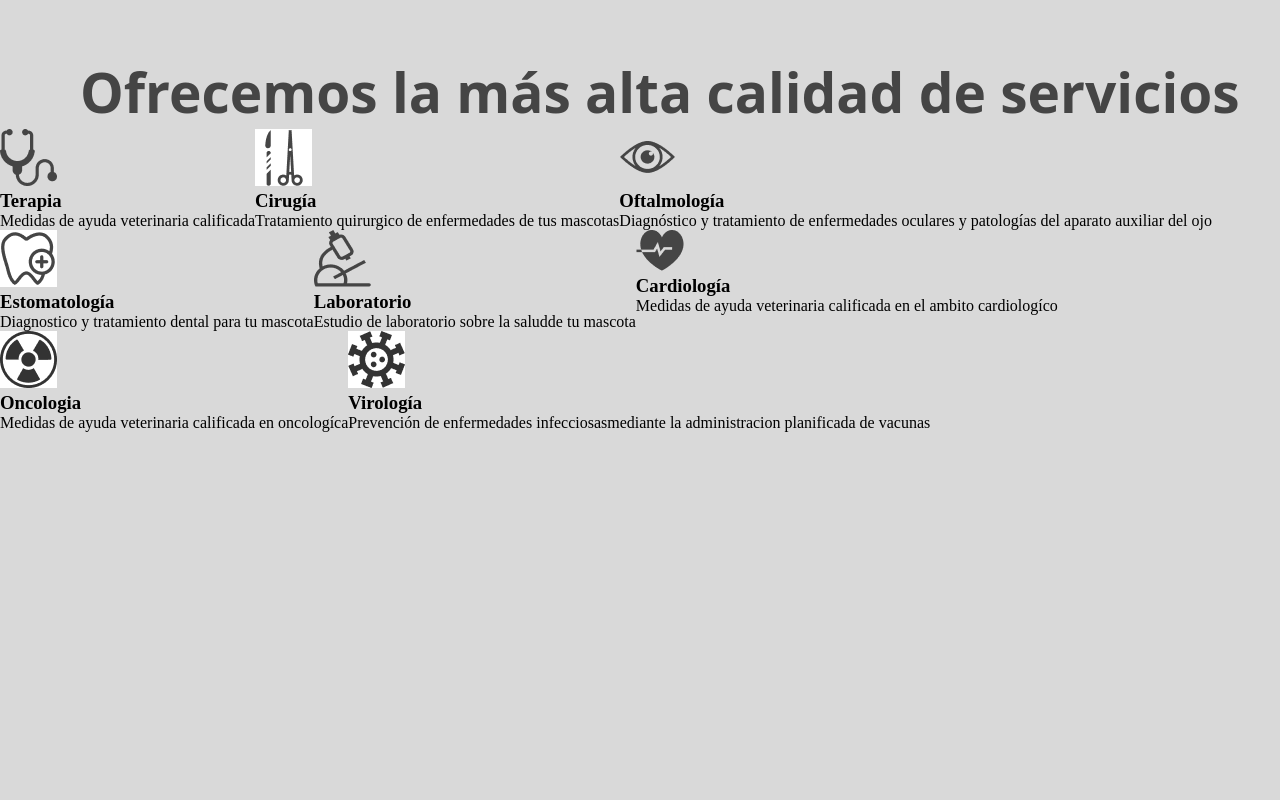
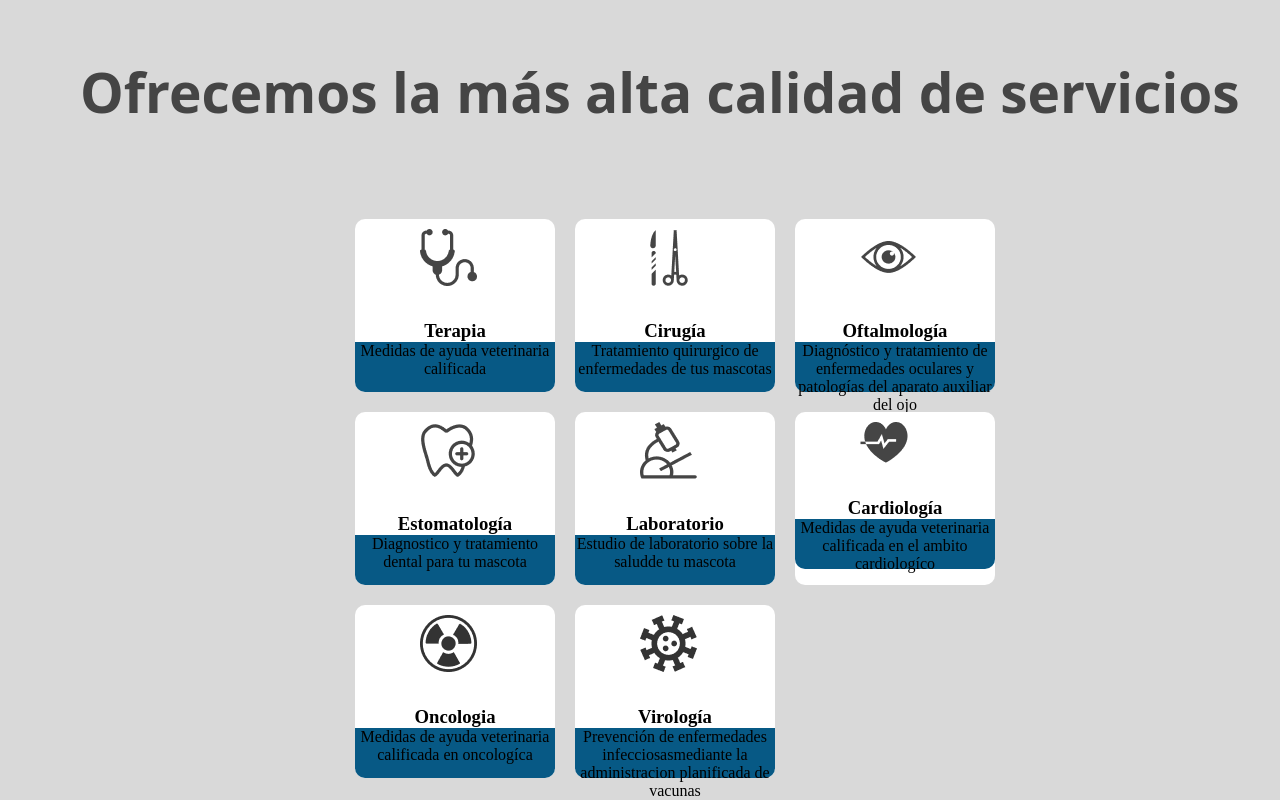
Before and after one commit to felixantonio24/PetsSico, a plain HTML site: page index.html in a window 1280 px wide. Shown: the part 1772-2572 px from the top of the page. Before the commit the page ends 2204 px from the top, so only its background shows below. Drawn offline with Linux system fonts and the light colour scheme.

Commit message:
proces-section-2 container-card

```diff
--- a/assets/style/style.css
+++ b/assets/style/style.css
@@ -187,11 +187,58 @@ filter: drop-shadow(5px 5px 7px rgba(0, 0, 0, 0.379));
     font-size: 55px;
     color:#454545;
     margin-left: 80px;
+    margin-bottom: 90px;
     margin-top: 90px;
     font-family:system-ui, -apple-system, BlinkMacSystemFont, 'Segoe UI', Roboto, Oxygen, Ubuntu, Cantarell, 'Open Sans', 'Helvetica Neue', sans-serif;
 }
 
+
 .container_section--2{
-    display:flex;
-    flex-wrap: wrap;
+margin-left: 355px;
+    display: flex;
+    max-width: 850px;
 }
+.cajon{
+display: flex;
+flex-wrap: wrap;
+gap:20px
+
+
+}
+h3{
+    text-align: center;
+}
+.stetoscopio{
+   margin-left: 65px;
+   margin-bottom: 30px;
+   margin-top: 10px;
+}
+.parr-section-2{
+ max-width: 25vh;
+ background-color: #075985;
+ height: 50px;
+ border-radius: 0px 0px 10px 10px;
+ justify-content: center;
+ text-align: center;
+}
+
+
+.conteiner-card{
+    background-color: white;
+    border-radius: 10px 10px 10px 10px;
+
+
+}
+
+
+
+.conteiner-card-2{
+    background-color: white;
+    border-radius: 10px 10px 10px 10px;
+}
+
+
+.conteiner-card-3 , .conteiner-card-4 , .conteiner-card-5,  .conteiner-card-6 , .conteiner-card-7 , .conteiner-card-8{
+    background-color: white;
+    border-radius: 10px 10px 10px 10px;
+}
--- a/index.html
+++ b/index.html
@@ -108,52 +108,54 @@
        <h2 class="section_tipo2"> Ofrecemos la más alta calidad de servicios</h2>
     </div>
     <div class="container_section--2">
-        <div>
-            <img src="assets/img/estestoscopio.png" alt="">
+        <div class="cajon">
+        <div class="conteiner-card">
+            <img src="assets/img/estestoscopio.png" alt="" class="stetoscopio">
             <h3>Terapia</h3>
-            <p>Medidas de ayuda veterinaria calificada</p>
+            <p class="parr-section-2">Medidas de ayuda veterinaria calificada</p>
         </div>
 
-        <div>
-            <img src="assets/img/tijera.png" alt="">
+        <div class="conteiner-card-2">
+            <img src="assets/img/tijera.png" alt="" class="stetoscopio">
             <h3>Cirugía</h3>
-            <p>Tratamiento quirurgico de enfermedades de tus mascotas</p>
+            <p class="parr-section-2">Tratamiento quirurgico de enfermedades de tus mascotas</p>
         </div>
-        <div>
-            <img src="assets/img/ojo.png" alt="">
+        <div class="conteiner-card-3">
+            <img src="assets/img/ojo.png" alt="" class="stetoscopio">
             <h3>Oftalmología</h3>
-            <p>Diagnóstico y tratamiento de enfermedades oculares y patologías del aparato auxiliar del ojo</p>
+            <p class="parr-section-2">Diagnóstico y tratamiento de enfermedades oculares y patologías del aparato auxiliar del ojo</p>
         </div>
 
-        <div>
-            <img src="assets/img/diente.png" alt="">
+        <div class="conteiner-card-4">
+            <img src="assets/img/diente.png" alt="" class="stetoscopio">
             <h3>Estomatología</h3>
-            <p>Diagnostico y tratamiento dental para tu mascota </p>
+            <p class="parr-section-2">Diagnostico y tratamiento dental para tu mascota </p>
         </div>
 
-        <div>
-            <img src="assets/img/microscopio.png" alt="">
+        <div class="conteiner-card-5">
+            <img src="assets/img/microscopio.png" alt="" class="stetoscopio">
             <h3>Laboratorio</h3>
-            <p>Estudio de laboratorio sobre la saludde tu mascota</p>
+            <p class="parr-section-2">Estudio de laboratorio sobre la saludde tu mascota</p>
         </div>
 
-        <div>
-            <img src="assets/img/corazon.png" alt="">
+        <div class="conteiner-card-6">
+            <img src="assets/img/corazon.png" alt="" class="stetoscopio">
             <h3>Cardiología</h3>
-            <p>Medidas de ayuda veterinaria calificada en el ambito cardiologíco</p>
+            <p class="parr-section-2">Medidas de ayuda veterinaria calificada en el ambito cardiologíco</p>
         </div>
 
-        <div>
-            <img src="assets/img/radiacion.png" alt="">
+        <div class="conteiner-card-7">
+            <img src="assets/img/radiacion.png" alt="" class="stetoscopio">
             <h3>Oncologia</h3>
-            <p>Medidas de ayuda veterinaria calificada en oncologíca</p>
+            <p class="parr-section-2">Medidas de ayuda veterinaria calificada en oncologíca</p>
         </div>
 
-        <div>
-            <img src="assets/img/Virus.png" alt="">
+        <div class="conteiner-card-8">
+            <img src="assets/img/Virus.png" alt="" class="stetoscopio">
             <h3>Virología</h3>
-            <p>Prevención de enfermedades infecciosasmediante la administracion planificada de vacunas</p>
+            <p class="parr-section-2">Prevención de enfermedades infecciosasmediante la administracion planificada de vacunas</p>
         </div>
+     </div>
     </div>
 </section>
 </body>
```
Also changed, not shown: 1 other file.
